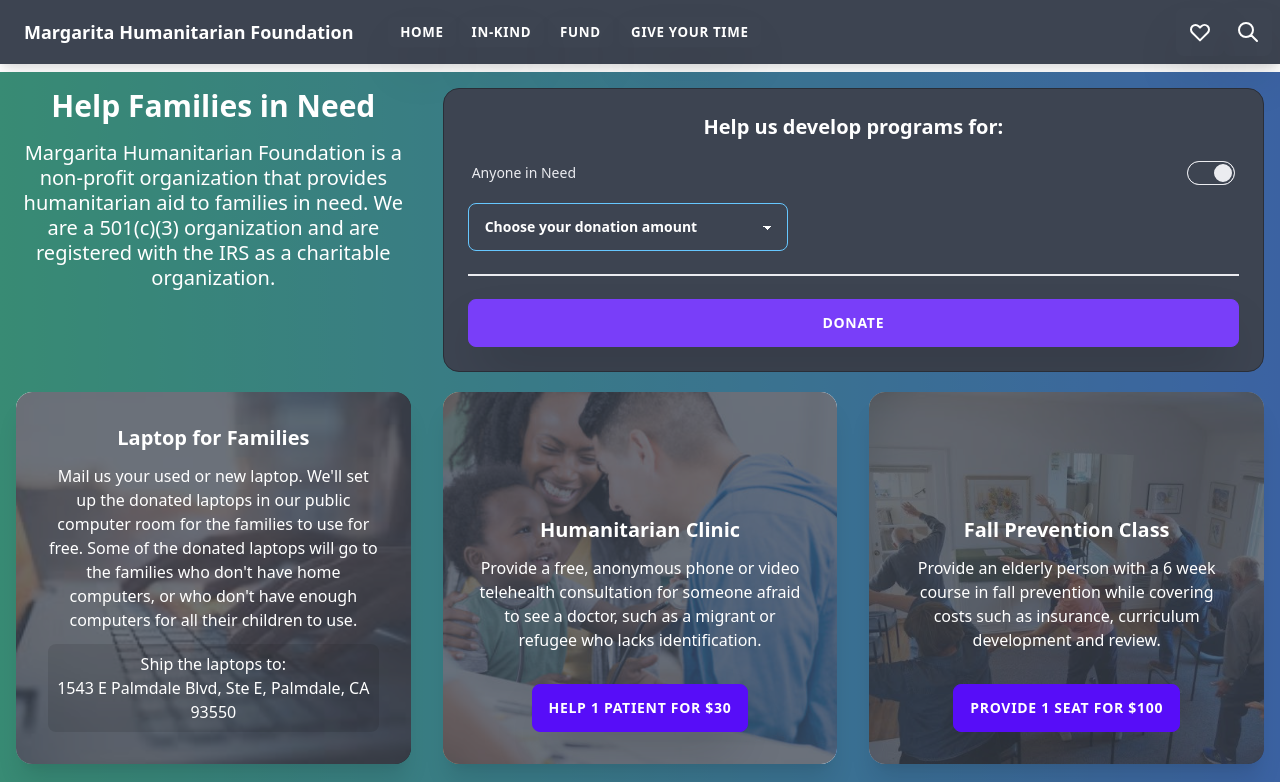
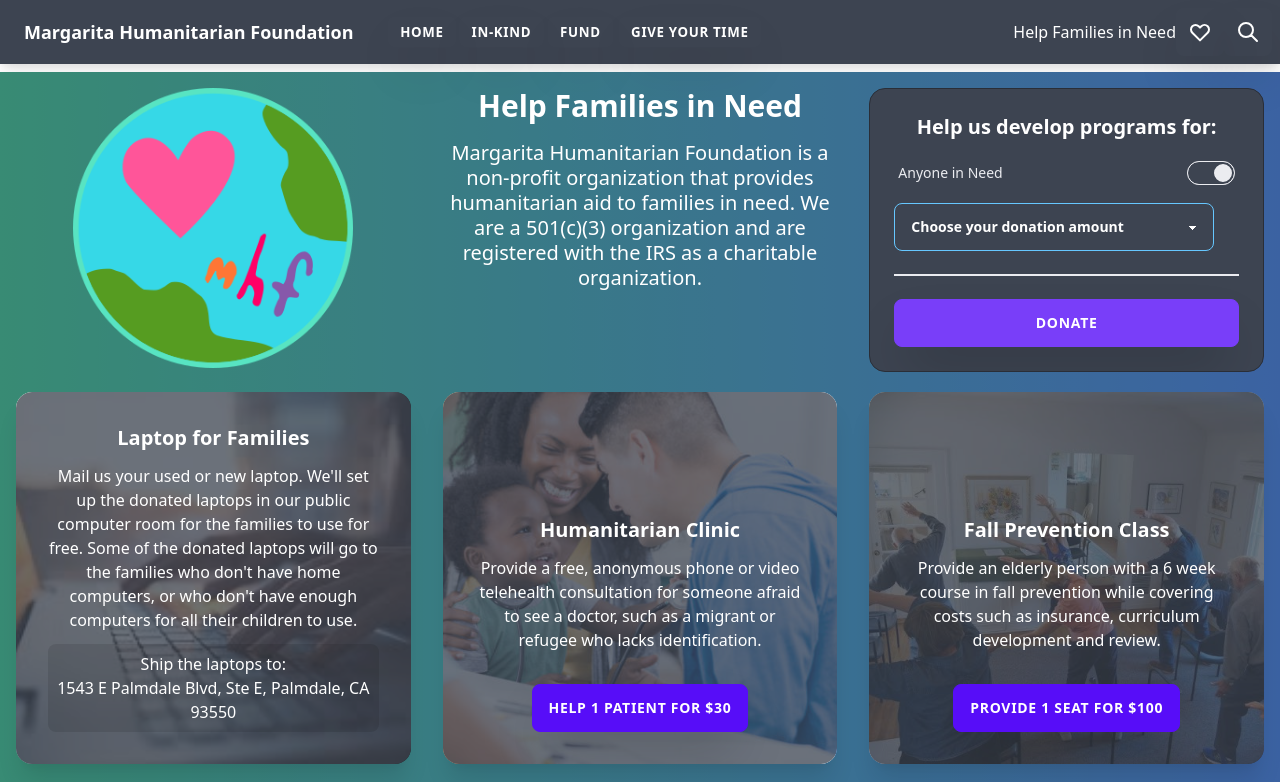
Before and after one commit to margaritahumanitarian/helpafamily, a Next.js app: page / in a window 1280 px wide. Shown: the top 782 px of the page. Built offline with nearby package versions, Linux system fonts and the light colour scheme.

Commit message:
Add logo to main page

```diff
--- a/components/Navbar.js
+++ b/components/Navbar.js
@@ -15,6 +15,7 @@ export default function Navbar() {
         </div>
       </div>
       <div class="flex-none">
+        {'Help Families in Need'}
         <button class="btn btn-square btn-ghost">
           <svg
             xmlns="http://www.w3.org/2000/svg"
--- a/pages/index.js
+++ b/pages/index.js
@@ -1,4 +1,5 @@
 import Head from 'next/head';
+import Image from 'next/image';
 import React from 'react';
 
 import FallPreventionForEldersCard from '../components/FallPreventionForEldersCard';
@@ -78,6 +79,14 @@ export default function Home() {
           <div className="w-lg">
             <div className="md:grid md:grid-cols-3 md:gap-x-8 md-gap-y-5">
               <div className="md:col-span-1">
+                <Image
+                  src="/images/MHF-Color-300x300.png"
+                  alt="Margarita Humanitarian Foundation"
+                  width={280}
+                  height={280}
+                />
+              </div>
+              <div className="md:col-span-1">
                 <h1 className="text-3xl font-bold mb-4">
                   {'Help Families in Need'}
                 </h1>
@@ -87,7 +96,7 @@ export default function Home() {
                   }
                 </p>
               </div>
-              <div className="md:col-span-2">
+              <div className="md:col-span-1">
                 <MainDonationForm />
               </div>
             </div>
```
